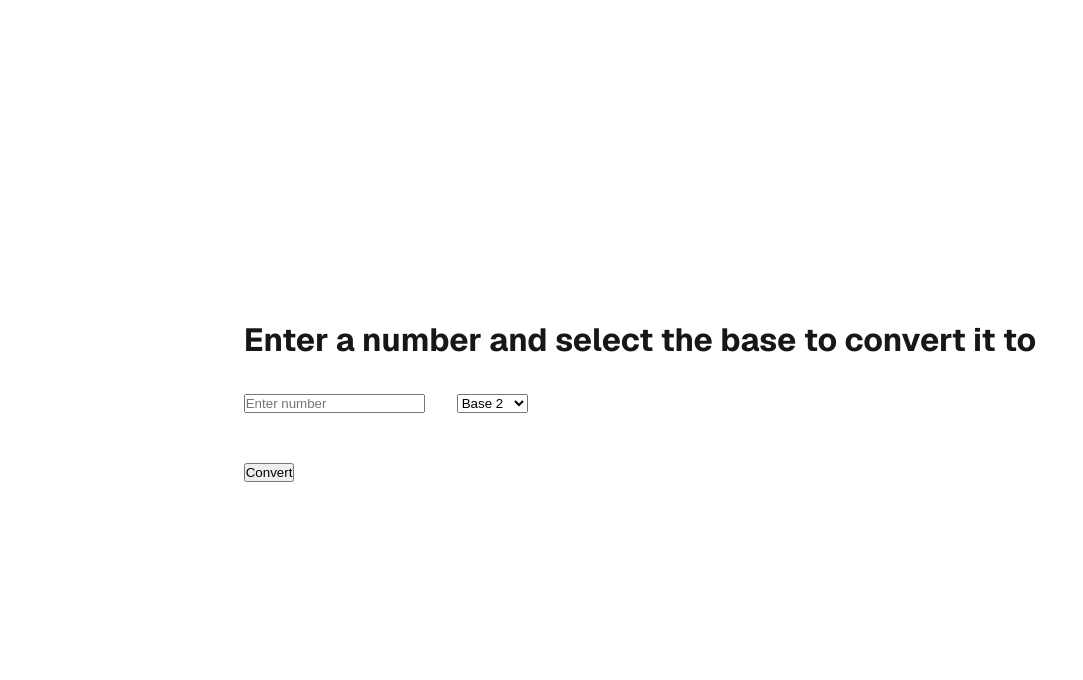
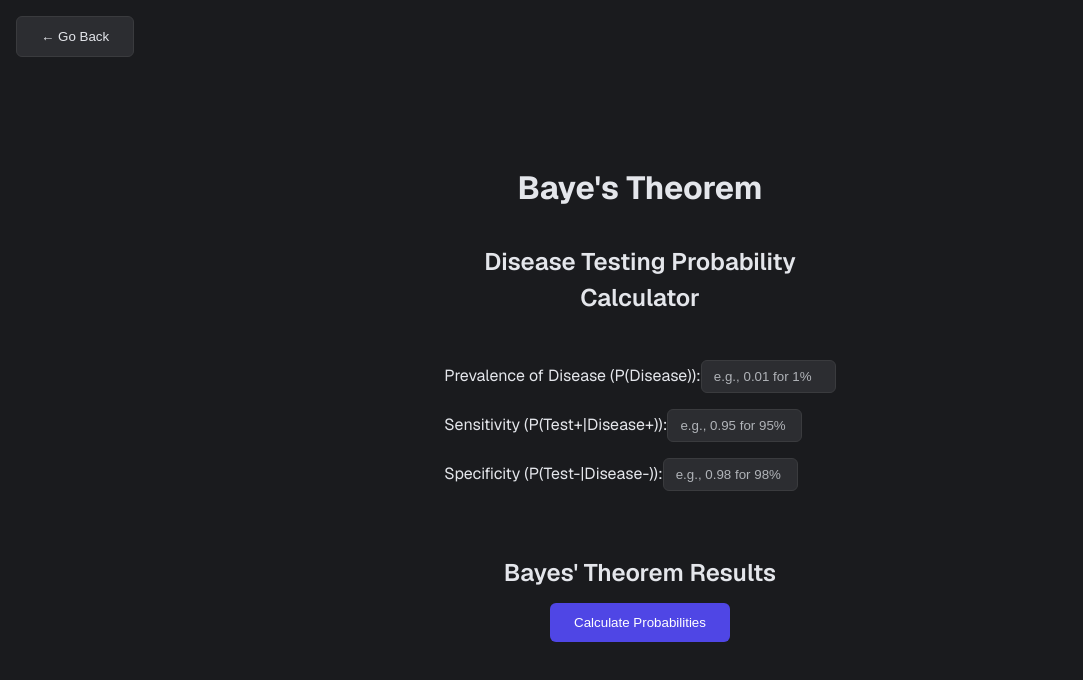
Before and after one commit to BradleyCharles/ad315_discrete_math, a Next.js app: page /week7 in a window 1280 px wide. Shown: the top 680 px of the page, without its empty margins (0-1083 px from the left). Built offline with nearby package versions, Linux system fonts and the light colour scheme.

Commit message:
Refactor global styles for a modern dark theme and enhance UI components with new button and input styles. Replace back navigation links with a reusable GoBackButton component across multiple pages.

```diff
--- /dev/null
+++ b/src/app/components/GoBackButton.tsx
@@ -0,0 +1,33 @@
+"use client";
+import { useRouter } from 'next/navigation';
+
+export default function GoBackButton() {
+  const router = useRouter();
+
+  return (
+    <div style={{
+      position: 'absolute',
+      top: '1rem',
+      left: '1rem',
+      zIndex: 100
+    }}>
+      <button
+        onClick={() => router.back()}
+        style={{
+          backgroundColor: 'var(--background-secondary)',
+          color: 'var(--text-primary)',
+          border: '1px solid var(--border)',
+          padding: '0.75rem 1.5rem',
+          borderRadius: '0.375rem',
+          cursor: 'pointer',
+          transition: 'all 0.2s ease',
+          display: 'flex',
+          alignItems: 'center',
+          gap: '0.5rem'
+        }}
+      >
+        ← Go Back
+      </button>
+    </div>
+  );
+}
--- a/src/app/globals.css
+++ b/src/app/globals.css
@@ -1,6 +1,17 @@
 :root {
-  --background: #ffffff;
-  --foreground: #171717;
+  /* Modern dark theme colors with accessibility in mind */
+  --background-primary: #1a1b1e;
+  --background-secondary: #2c2d31;
+  --text-primary: #e4e6eb;
+  --text-secondary: #b0b3b8;
+  --accent-primary: #4f46e5;
+  --accent-hover: #4338ca;
+  --error: #ef4444;
+  --success: #22c55e;
+  --border: #3a3b3e;
+  --input-background: #2c2d31;
+  --input-border: #3a3b3e;
+  --input-focus: #4f46e5;
 }
 
 @media (prefers-color-scheme: dark) {
@@ -14,12 +25,14 @@ html,
 body {
   max-width: 100vw;
   overflow-x: hidden;
+  background-color: var(--background-primary);
+  color: var(--text-primary);
+  font-family: -apple-system, BlinkMacSystemFont, 'Segoe UI', Roboto, Oxygen,
+    Ubuntu, Cantarell, 'Open Sans', 'Helvetica Neue', sans-serif;
+  line-height: 1.5;
 }
 
 body {
-  color: var(--foreground);
-  background: var(--background);
-  font-family: Arial, Helvetica, sans-serif;
   -webkit-font-smoothing: antialiased;
   -moz-osx-font-smoothing: grayscale;
 }
@@ -31,8 +44,127 @@ body {
 }
 
 a {
-  color: inherit;
+  color: var(--accent-primary);
   text-decoration: none;
+  transition: color 0.2s ease;
+}
+
+a:hover {
+  color: var(--accent-hover);
+}
+
+button {
+  background-color: var(--accent-primary);
+  color: white;
+  border: none;
+  padding: 0.75rem 1.5rem;
+  border-radius: 0.375rem;
+  font-weight: 500;
+  cursor: pointer;
+  transition: background-color 0.2s ease;
+}
+
+button:hover {
+  background-color: var(--accent-hover);
+}
+
+input {
+  background-color: var(--input-background);
+  border: 1px solid var(--input-border);
+  color: var(--text-primary);
+  padding: 0.5rem 0.75rem;
+  border-radius: 0.375rem;
+  transition: border-color 0.2s ease;
+}
+
+input:focus {
+  outline: none;
+  border-color: var(--input-focus);
+}
+
+input::placeholder {
+  color: var(--text-secondary);
+}
+
+/* Error message styling */
+.error {
+  color: var(--error);
+  font-size: 0.875rem;
+  margin-top: 0.5rem;
+}
+
+/* Success message styling */
+.success {
+  color: var(--success);
+  font-size: 0.875rem;
+  margin-top: 0.5rem;
+}
+
+/* Container styling */
+.container {
+  max-width: 1200px;
+  margin: 0 auto;
+  padding: 1rem;
+}
+
+/* Card styling */
+.card {
+  background-color: var(--background-secondary);
+  border-radius: 0.5rem;
+  padding: 1.5rem;
+  box-shadow: 0 4px 6px -1px rgba(0, 0, 0, 0.1), 0 2px 4px -1px rgba(0, 0, 0, 0.06);
+}
+
+/* Heading styles */
+h1 {
+  font-size: 2rem;
+  font-weight: 700;
+  margin-bottom: 1rem;
+  color: var(--text-primary);
+}
+
+h2 {
+  font-size: 1.5rem;
+  font-weight: 600;
+  margin-bottom: 0.75rem;
+  color: var(--text-primary);
+}
+
+h3 {
+  font-size: 1.25rem;
+  font-weight: 600;
+  margin-bottom: 0.5rem;
+  color: var(--text-primary);
+}
+
+/* List styling */
+ul {
+  list-style: none;
+  padding: 0;
+}
+
+li {
+  margin-bottom: 0.5rem;
+  color: var(--text-secondary);
+}
+
+/* Responsive design */
+@media (max-width: 768px) {
+  .container {
+    padding: 0.5rem;
+  }
+
+  h1 {
+    font-size: 1.75rem;
+  }
+
+  h2 {
+    font-size: 1.25rem;
+  }
+
+  h3 {
+    font-size: 1.125rem;
+  }
 }
 
 @media (prefers-color-scheme: dark) {
--- a/src/app/week10/page.tsx
+++ b/src/app/week10/page.tsx
@@ -1,6 +1,7 @@
 "use client";
 import { useState } from "react";
 import styles from "./page.module.css";
+import GoBackButton from "../components/GoBackButton";
 
 export default function Home() {
   // State to hold the user-entered number
@@ -89,9 +90,7 @@ export default function Home() {
           {result && <h2 style={{ marginTop: "1rem" }}>{result}</h2>}
         </div>
       </main>
-
-      {/* Optional footer section */}
-      <footer className={styles.footer}></footer>
+      <GoBackButton />
     </div>
   );
 }
--- a/src/app/week5/page.tsx
+++ b/src/app/week5/page.tsx
@@ -2,6 +2,7 @@
 import { useState } from "react";
 import styles from "./page.module.css";
 import * as math from "mathjs";
+import GoBackButton from "../components/GoBackButton";
 
 export default function Home() {
   // State to hold the user-entered number
@@ -114,9 +115,7 @@ export default function Home() {
           )}
         </div>
       </main>
-
-      {/* Optional footer section */}
-      <footer className={styles.footer}></footer>
+      <GoBackButton />
     </div>
   );
 }
--- a/src/app/week7/page.tsx
+++ b/src/app/week7/page.tsx
@@ -1,97 +1,159 @@
 "use client";
 import { useState } from "react";
 import styles from "./page.module.css";
+import GoBackButton from "../components/GoBackButton";
 
 export default function Home() {
-  // State to hold the user-entered number
-  const [input, setInput] = useState("");
+  // State to hold the user-entered probabilities
+  const [prevalence, setPrevalence] = useState(""); // P(Disease)
+  const [sensitivity, setSensitivity] = useState(""); // P(Test+|Disease+)
+  const [specificity, setSpecificity] = useState(""); // P(Test-|Disease-)
 
   // State to hold any input validation error message
   const [error, setError] = useState("");
 
-  // State to hold the base selected from the dropdown (default is 2)
-  const [base, setBase] = useState(2);
+  // State to store the final results
+  const [positiveResult, setPositiveResult] = useState("");
+  const [negativeResult, setNegativeResult] = useState("");
 
-  // State to store the final result string after conversion
-  const [result, setResult] = useState("");
+  // Calculate probabilities using Bayes' Theorem
+  const calculateProbabilities = () => {
+    // Convert inputs to numbers
+    const pDisease = parseFloat(prevalence);
+    const pTestPosGivenDisease = parseFloat(sensitivity);
+    const pTestNegGivenNoDisease = parseFloat(specificity);
 
-  // Handles input change and validates that only digits are entered
-  const handleInputChange = (e: React.ChangeEvent<HTMLInputElement>) => {
-    const value = e.target.value;
-
-    // Use regex to allow only digits (0-9)
-    if (/^\d*$/.test(value)) {
-      setInput(value); // Valid input
-      setError(""); // Clear any previous error
-    } else {
-      setError("Please enter numbers only."); // Show error on invalid input
-    }
-  };
-
-  // Converts the entered number to the selected base
-  const convertNumber = () => {
-    // Check if input is empty
-    if (!input) {
-      setError("Input cannot be empty.");
+    // Check if inputs are valid numbers
+    if (isNaN(pDisease) || isNaN(pTestPosGivenDisease) || isNaN(pTestNegGivenNoDisease)) {
+      setError("Please enter valid numbers for all fields");
       return;
     }
 
-    // Parse input as a base-10 integer
-    const num = parseInt(input, 10);
+    // Check if probabilities are between 0 and 1
+    if (pDisease < 0 || pDisease > 1 || pTestPosGivenDisease < 0 || pTestPosGivenDisease > 1 ||
+        pTestNegGivenNoDisease < 0 || pTestNegGivenNoDisease > 1) {
+      setError("Probabilities must be between 0 and 1");
+      return;
+    }
 
-    // Convert the number to the selected base and make letters uppercase (for Hex)
-    const converted = num.toString(base).toUpperCase();
+    // Calculate P(Test+|Disease-) (false positive rate)
+    const pTestPosGivenNoDisease = 1 - pTestNegGivenNoDisease;
 
-    // Set the final result string to display
-    setResult(`${input} in base ${base} is ${converted}`);
+    // Calculate P(Test+) = P(Test+|Disease+) * P(Disease) + P(Test+|Disease-) * P(No Disease)
+    const pTestPos = (pTestPosGivenDisease * pDisease) + (pTestPosGivenNoDisease * (1 - pDisease));
+
+    // Calculate P(Test-) = P(Test-|Disease+) * P(Disease) + P(Test-|Disease-) * P(No Disease)
+    const pTestNeg = ((1 - pTestPosGivenDisease) * pDisease) + (pTestNegGivenNoDisease * (1 - pDisease));
+
+    // Calculate P(Disease+|Test+) using Bayes' Theorem
+    const pDiseaseGivenTestPos = (pTestPosGivenDisease * pDisease) / pTestPos;
+
+    // Calculate P(Disease+|Test-) using Bayes' Theorem
+    const pDiseaseGivenTestNeg = ((1 - pTestPosGivenDisease) * pDisease) / pTestNeg;
+
+    setPositiveResult(`P(Disease+|Test+) = ${(pDiseaseGivenTestPos * 100).toFixed(2)}%`);
+    setNegativeResult(`P(Disease+|Test-) = ${(pDiseaseGivenTestNeg * 100).toFixed(2)}%`);
+    setError("");
+  };
+
+  // Handles input change and validates that only valid probabilities are entered
+  const handleInputChange = (e: React.ChangeEvent<HTMLInputElement>) => {
+    const value = e.target.value;
+    const inputName = e.target.name;
+
+    // Allow numbers between 0 and 1 with up to 4 decimal places
+    if (/^\d*\.?\d{0,4}$/.test(value) && (value === "" || parseFloat(value) <= 1)) {
+      switch (inputName) {
+        case "prevalence":
+          setPrevalence(value);
+          break;
+        case "sensitivity":
+          setSensitivity(value);
+          break;
+        case "specificity":
+          setSpecificity(value);
+          break;
+      }
+      setError("");
+    } else {
+      setError("Please enter valid probabilities between 0 and 1");
+    }
   };
 
   return (
     <div className={styles.page}>
       <main className={styles.main}>
-        {/* Title of the app */}
-        <h1>Enter a number and select the base to convert it to</h1>
+        <div style={{ display: "flex",  flexDirection: "column", gap: "1rem", maxWidth: "400px", margin: "0 auto", textAlign: "center" }}>
+          <h1>Baye's Theorem</h1>
+          <h2>Disease Testing Probability Calculator</h2>
+        </div>
 
-        {/* Layout for input and dropdown side by side */}
-        <div style={{ display: "flex", gap: "2rem", marginBottom: "1rem" }}>
-          {/* Input box for user to enter a number */}
+
+        <div style={{ display: "flex", flexDirection: "column", gap: "1rem", maxWidth: "400px", margin: "0 auto" }}>
           <div>
+            <label htmlFor="prevalence">Prevalence of Disease (P(Disease)):</label>
             <input
               type="text"
-              value={input}
+              id="prevalence"
+              name="prevalence"
+              value={prevalence}
               onChange={handleInputChange}
-              placeholder="Enter number"
+              placeholder="e.g., 0.01 for 1%"
+              style={{ width: "135px" }}
             />
-            {/* Show error message in red if input is invalid */}
-            {error && <p style={{ color: "red" }}>{error}</p>}
           </div>
 
-          {/* Dropdown for selecting base (from 2 to 16) */}
           <div>
-            <select
-              value={base}
-              onChange={(e) => setBase(parseInt(e.target.value))}
-            >
-              {/* Generate base options dynamically */}
-              {Array.from({ length: 15 }, (_, i) => i + 2).map((b) => (
-                <option key={b} value={b}>
-                  Base {b}
-                </option>
-              ))}
-            </select>
+            <label htmlFor="sensitivity">Sensitivity (P(Test+|Disease+)):</label>
+            <input
+              type="text"
+              id="sensitivity"
+              name="sensitivity"
+              value={sensitivity}
+              onChange={handleInputChange}
+              placeholder="e.g., 0.95 for 95%"
+              style={{ width: "135px" }}
+            />
+          </div>
+
+          <div>
+            <label htmlFor="specificity">Specificity (P(Test-|Disease-)):</label>
+            <input
+              type="text"
+              id="specificity"
+              name="specificity"
+              value={specificity}
+              onChange={handleInputChange}
+              placeholder="e.g., 0.98 for 98%"
+              style={{ width: "135px" }}
+            />
           </div>
         </div>
-        <div>
-          {/* Button to trigger conversion */}
-          <button onClick={convertNumber}>Convert</button>
 
-          {/* Display conversion result if available */}
-          {result && <h2 style={{ marginTop: "1rem" }}>{result}</h2>}
+        {error && <p style={{ color: "red" }}>{error}</p>}
+
+        <div style={{ marginTop: "2rem", textAlign: "center" }}>
+          <h2>Bayes' Theorem Results</h2>
+          <button onClick={calculateProbabilities} style={{ marginBottom: "1rem" }}>
+            Calculate Probabilities
+          </button>
+
+          {positiveResult && (
+            <div style={{ marginBottom: "1rem" }}>
+              <h3>If Test is Positive:</h3>
+              <p>{positiveResult}</p>
+            </div>
+          )}
+
+          {negativeResult && (
+            <div>
+              <h3>If Test is Negative:</h3>
+              <p>{negativeResult}</p>
+            </div>
+          )}
         </div>
       </main>
-
-      {/* Optional footer section */}
-      <footer className={styles.footer}></footer>
+      <GoBackButton />
     </div>
   );
 }
--- a/src/app/week8/page.tsx
+++ b/src/app/week8/page.tsx
@@ -1,6 +1,7 @@
 "use client";
 import { useState } from "react";
 import styles from "./page.module.css";
+import GoBackButton from "../components/GoBackButton";
 
 export default function Home() {
   // State to hold the user-entered number
@@ -89,9 +90,7 @@ export default function Home() {
           {result && <h2 style={{ marginTop: "1rem" }}>{result}</h2>}
         </div>
       </main>
-
-      {/* Optional footer section */}
-      <footer className={styles.footer}></footer>
+      <GoBackButton />
     </div>
   );
 }
--- a/src/app/week9/page.tsx
+++ b/src/app/week9/page.tsx
@@ -1,6 +1,7 @@
 "use client";
 import { useState } from "react";
 import styles from "./page.module.css";
+import GoBackButton from "../components/GoBackButton";
 
 export default function Home() {
   // State to hold the user-entered number
@@ -89,9 +90,7 @@ export default function Home() {
           {result && <h2 style={{ marginTop: "1rem" }}>{result}</h2>}
         </div>
       </main>
-
-      {/* Optional footer section */}
-      <footer className={styles.footer}></footer>
+      <GoBackButton />
     </div>
   );
 }
```
Also changed, not shown: src/app/week1/page.tsx (+2 -8 lines), src/app/week2/page.tsx (+2 -9 lines), src/app/week3/page.tsx (+2 -54 lines), src/app/week4/page.tsx (+3 -4 lines), src/app/week6/page.tsx (+3 -4 lines).
